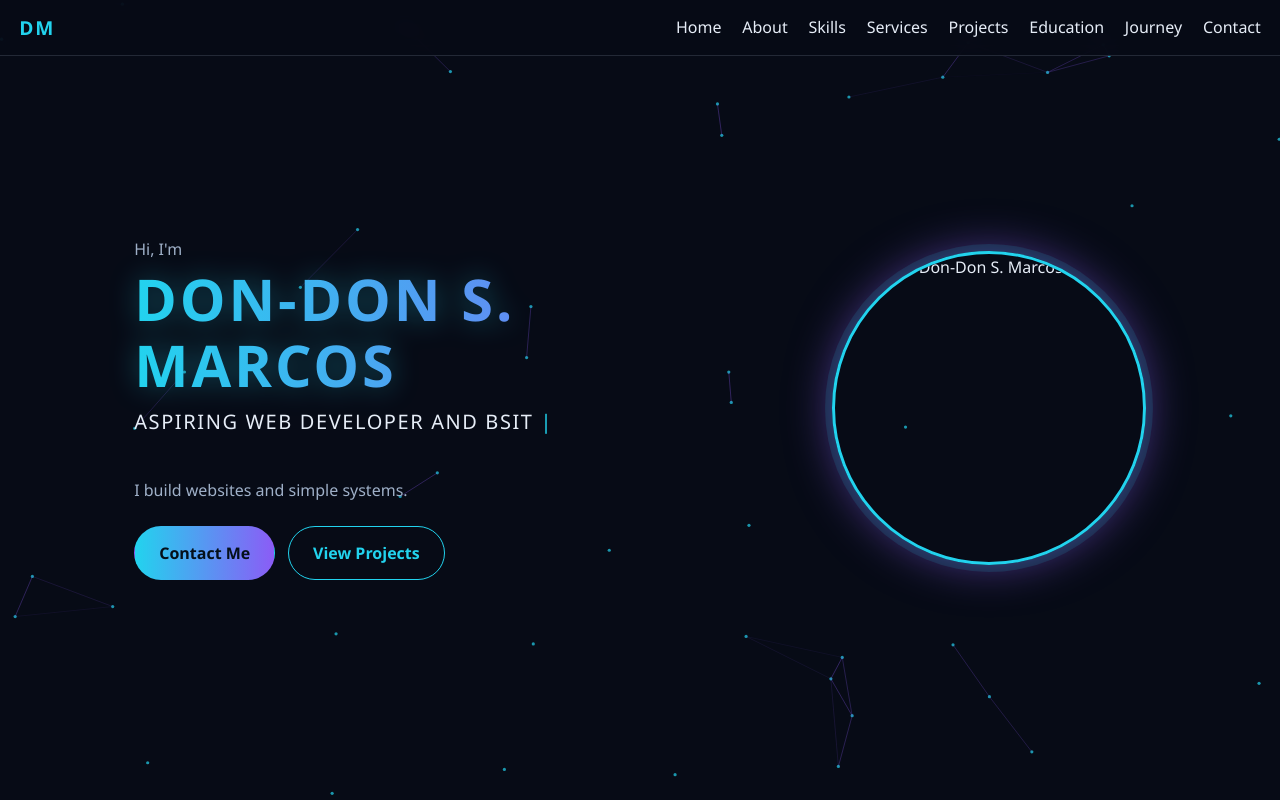
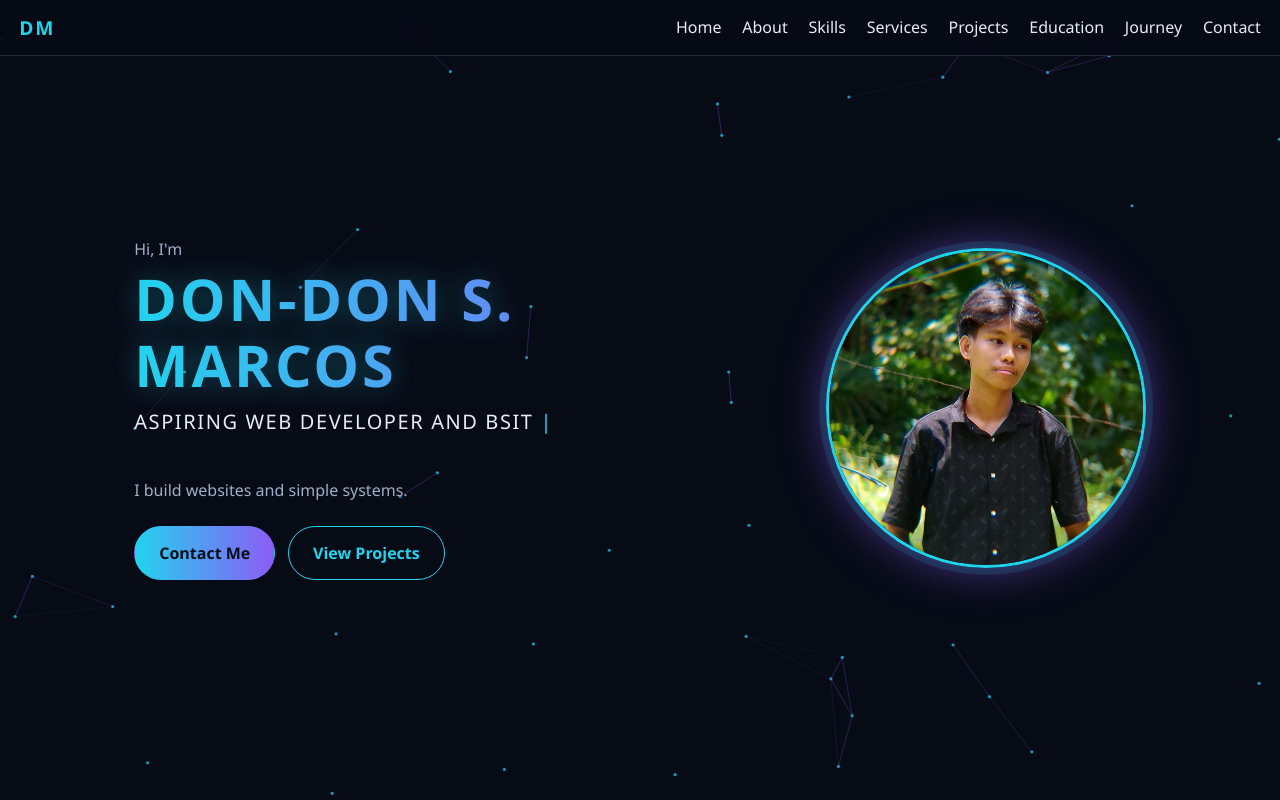
Before and after one commit to dondonsm25-dotcom/Dondon, a plain HTML site: page index.html in a window 1280 px wide. Shown: the top 800 px of the page. Drawn offline with Linux system fonts and the light colour scheme.

Commit message:
Update avatar image source in index.html

```diff
--- a/index.html
+++ b/index.html
@@ -55,7 +55,7 @@
         <a class="btn ghost" href="#projects">View Projects</a>
       </div>
     </div>
-    <img class="avatar" src="images/profile.jpg" alt="Photo of Don-Don S. Marcos" width="300" height="300">
+    <img class="avatar" src="profile.jpg" alt="Photo of Don-Don S. Marcos" width="300" height="300">
   </section>
 
   <section id="about" class="section reveal">
```
